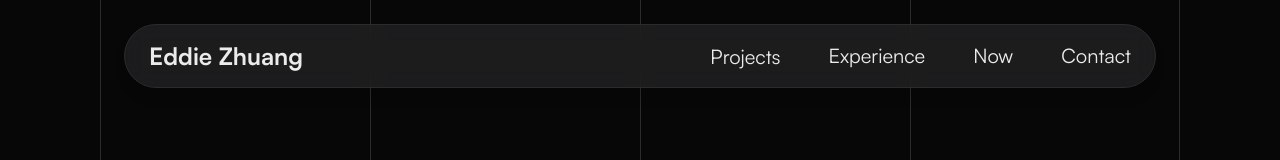
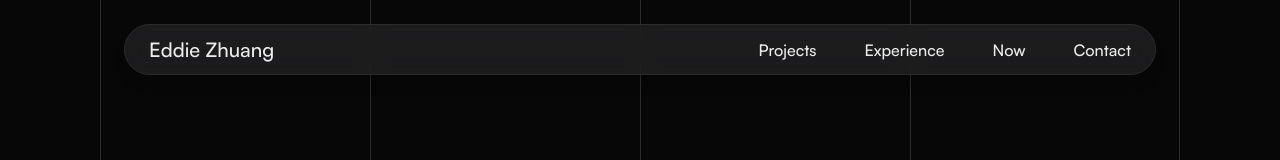
Before and after one commit to edzhuang/portfolio-website, a Next.js app: page / in a window 1280 px wide. Shown: the top 160 px of the page. Built offline with nearby package versions, Linux system fonts and the light colour scheme.

Commit message:
Make navbar smaller

```diff
--- a/app/page.tsx
+++ b/app/page.tsx
@@ -26,19 +26,19 @@ export default function Home() {
       <div className="max-w-[1080px] mx-auto px-6 flex flex-col gap-40">
         {/* Header/Navigation - Floating with blur effect */}
         <div className="sticky top-6 flex justify-center w-full z-10">
-          <header className="flex items-center justify-between px-6 py-4 rounded-full bg-secondary/70 backdrop-blur-md shadow-lg border border-gridline w-full">
-            <div className="text-heading-sm">Eddie Zhuang</div>
+          <header className="flex items-center justify-between px-6 py-3 rounded-full bg-secondary/70 backdrop-blur-md shadow-lg border border-gridline w-full">
+            <div className="text-body-md">Eddie Zhuang</div>
             <nav className="flex space-x-12">
-              <Link href="#projects" className="leading-[27px] text-body-md hover:text-muted-foreground transition-colors">
+              <Link href="#projects" className="text-body-sm hover:text-muted-foreground transition-colors">
                 Projects
               </Link>
-              <Link href="#experience" className="text-body-md hover:text-muted-foreground transition-colors">
+              <Link href="#experience" className="text-body-sm hover:text-muted-foreground transition-colors">
                 Experience
               </Link>
-              <Link href="#now" className="text-body-md hover:text-muted-foreground transition-colors">
+              <Link href="#now" className="text-body-sm hover:text-muted-foreground transition-colors">
                 Now
               </Link>
-              <Link href="#contact" className="text-body-md hover:text-muted-foreground transition-colors">
+              <Link href="#contact" className="text-body-sm hover:text-muted-foreground transition-colors">
                 Contact
               </Link>
             </nav>
@@ -57,7 +57,7 @@ export default function Home() {
         <ScrollFade>
           <section id="projects">
             <h2 className="text-heading-lg mb-8">Projects</h2>
-            <div className="grid grid-cols-1 md:grid-cols-2 gap-8 [&>*]:aspect-video">
+            <div className="grid grid-cols-1 md:grid-cols-2 gap-12 [&>*]:aspect-video">
               <ScrollFade delay={1}>
                 <ProjectCard
                   title="Project Name"
--- a/tailwind.config.ts
+++ b/tailwind.config.ts
@@ -24,7 +24,7 @@ const config = {
         'heading-lg': ['3rem', { fontWeight: '700' }],
         'heading-md': ['2rem', { fontWeight: '700' }],
         'heading-sm': ['1.5rem', { fontWeight: '700' }],
-        'body-md': ['1.25rem', { fontWeight: '400' }],
+        'body-md': ['1.25rem', { fontWeight: '500' }],
         'body-sm': ['1rem', { fontWeight: '500' }],
       },
       fontFamily: {
```
